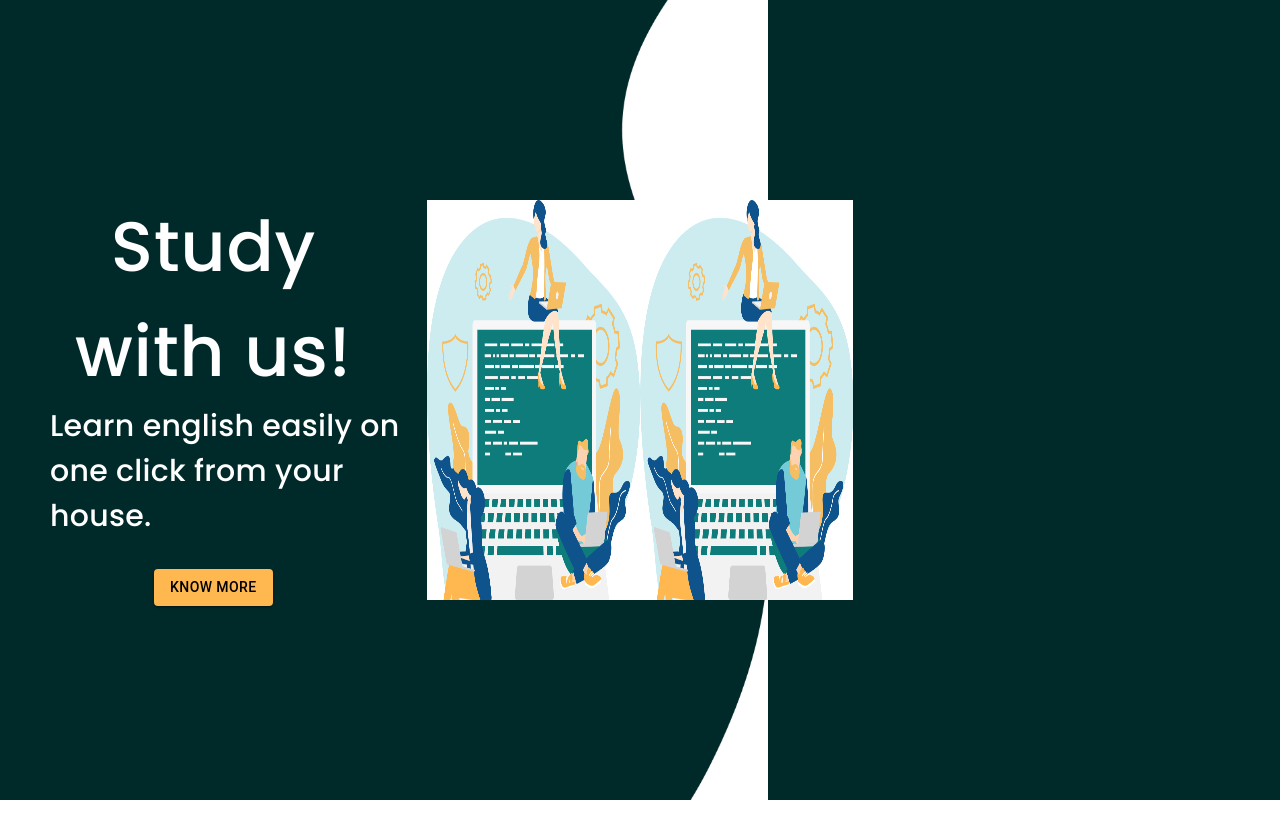
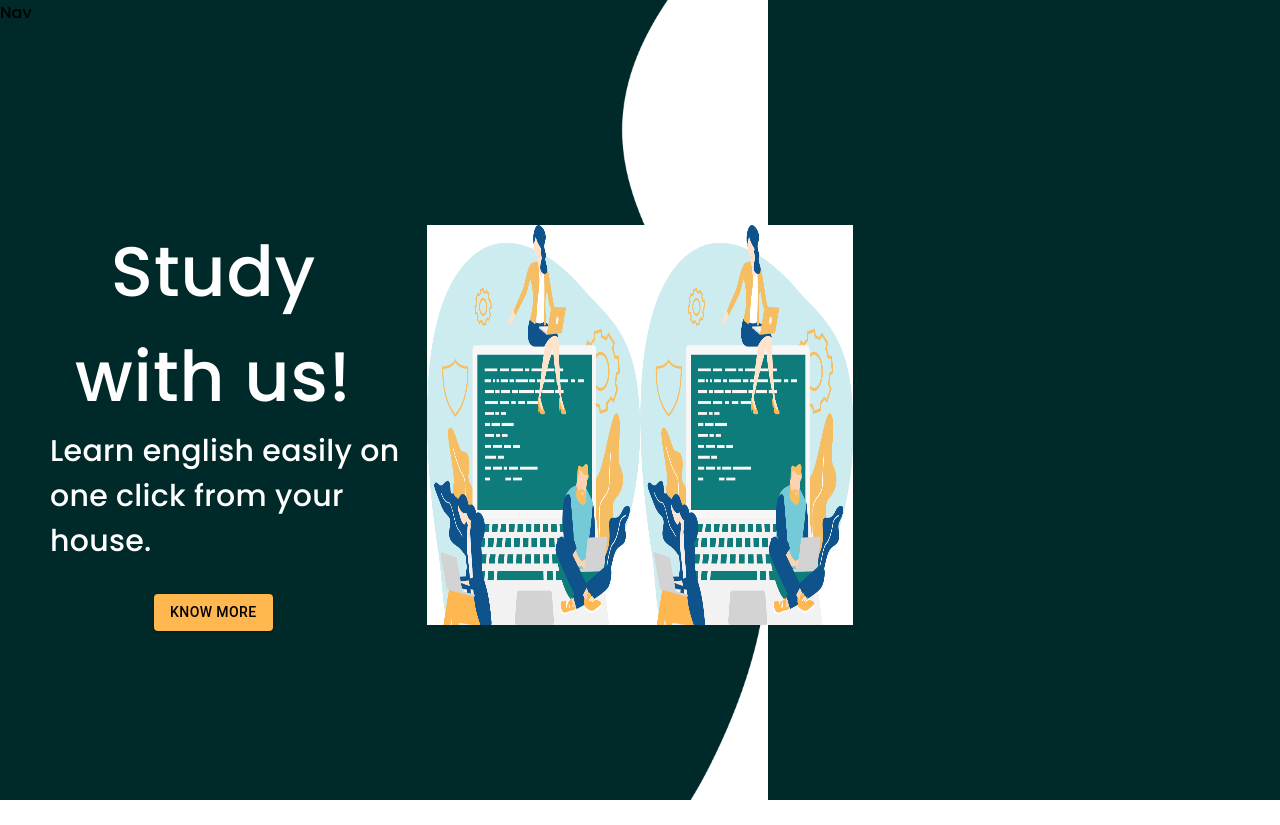
Before and after one commit to prashantbharati/speak1, a React (Create React App) app: page / in a window 1280 px wide. Before the commit the page ends 800 px from the top, so only its background shows below. Built offline with nearby package versions, Linux system fonts and the light colour scheme.

Commit message:
nav exported

```diff
--- a/src/App.js
+++ b/src/App.js
@@ -3,6 +3,7 @@ import bg4 from "./images/Bg4.png";
 import grp from "./images/Group.jpg";
 import { Grid, Container, Typography, Button } from "@material-ui/core";
 import "./index.css";
+import Nav from "./Nav";
 const App = () => {
   return (
     <>
@@ -15,6 +16,7 @@ const App = () => {
           width: "100%",
         }}
       >
+        <Nav />
         <Grid container>
           <Grid item sm={4}>
             <div
--- /dev/null
+++ b/src/Nav.js
@@ -0,0 +1,7 @@
+import React from "react";
+
+const Nav = () => {
+  return <div>Nav</div>;
+};
+
+export default Nav;
```
